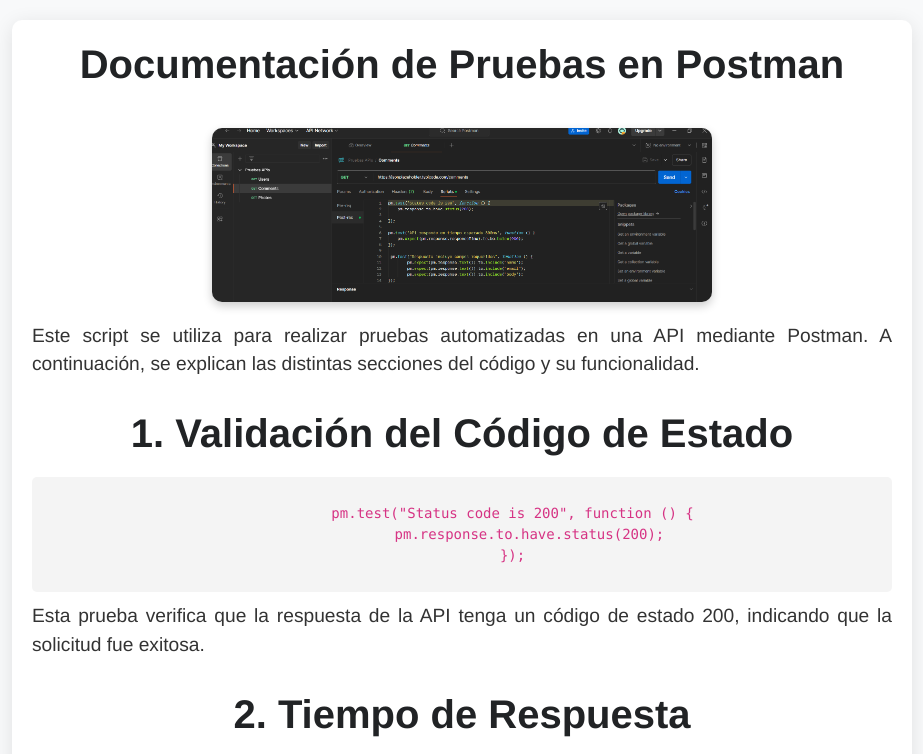
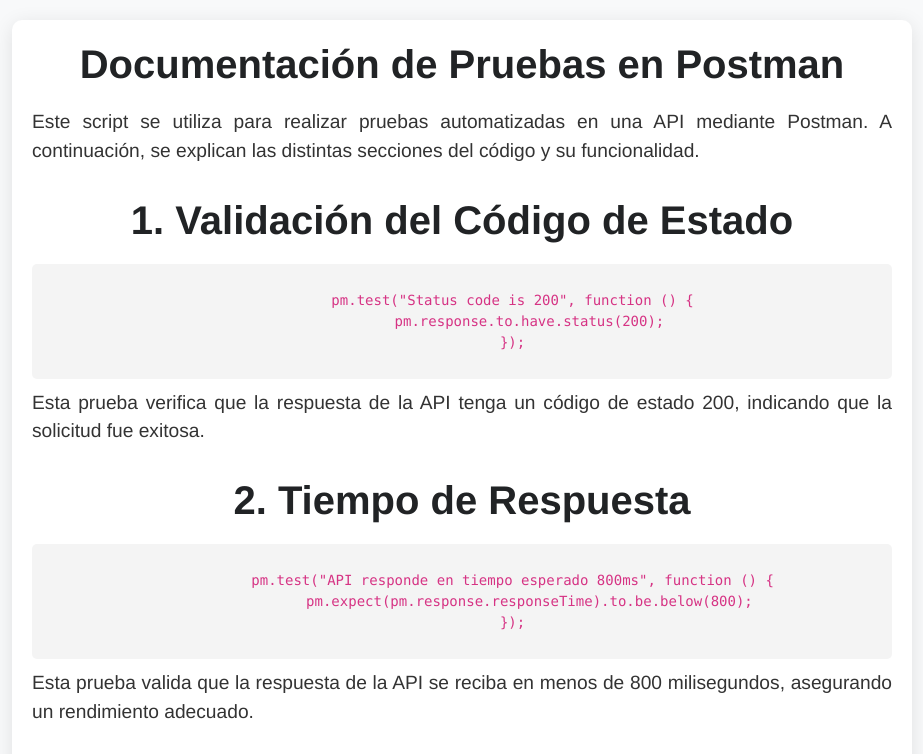
Before and after one commit to GlattliL/Portfolio-Personal, a plain HTML site: page postman.html in a window 1280 px wide. Shown: the top 754 px of the page, without its empty margins (178-1101 px from the left). Drawn offline with nearby package versions, Linux system fonts and the light colour scheme.

Commit message:
Borrar imagen inncesearia

```diff
--- a/postman.html
+++ b/postman.html
@@ -65,7 +65,7 @@
         <h1 class="project-title">Documentación de Pruebas en Postman</h1>
 
 
-        <img src="assets/postman.png" alt="Imagen de Postman" class="project-image">
+
 
         <p class="project-description">
             Este script se utiliza para realizar pruebas automatizadas en una API mediante Postman. A continuación, se
```
